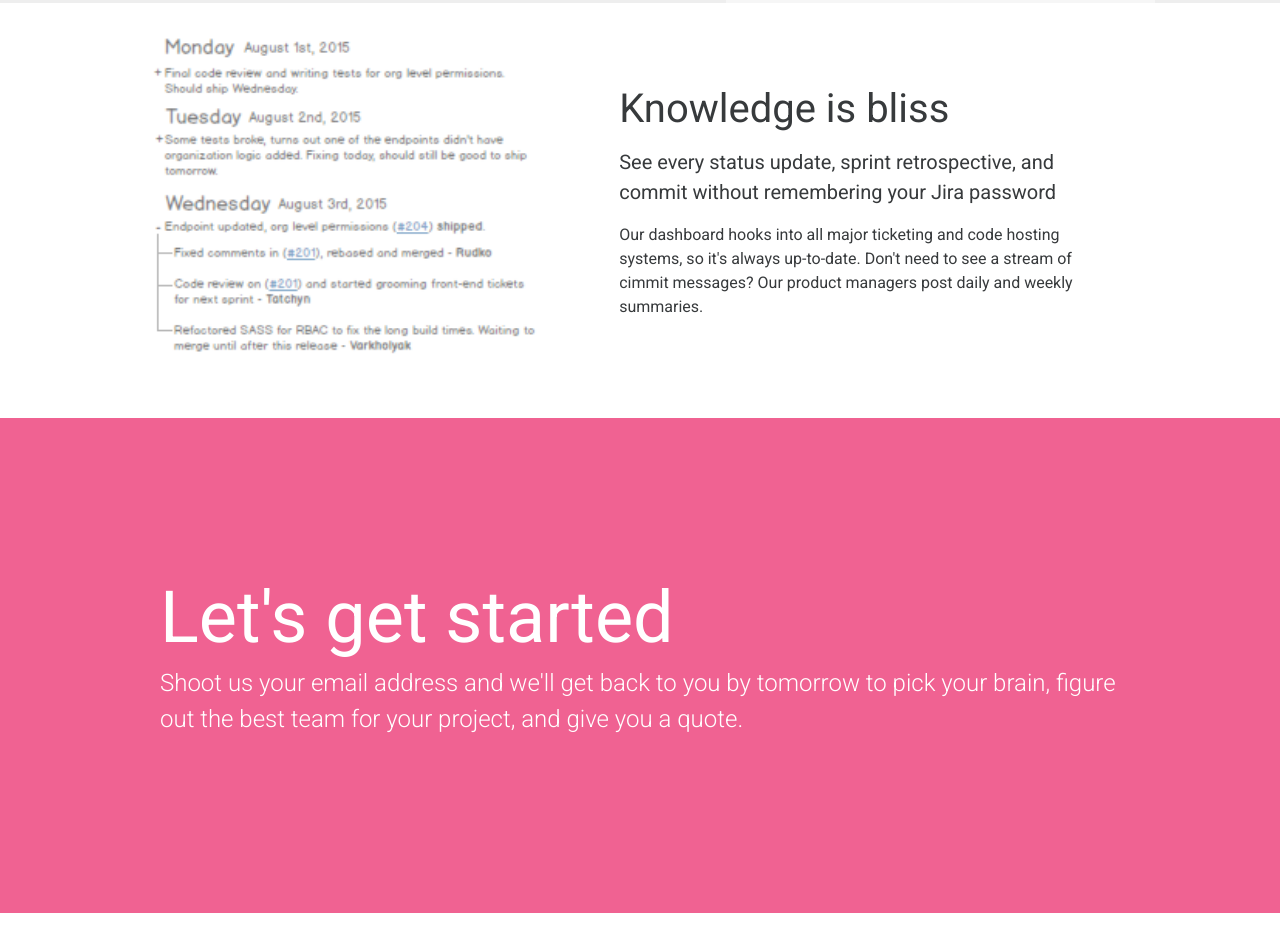
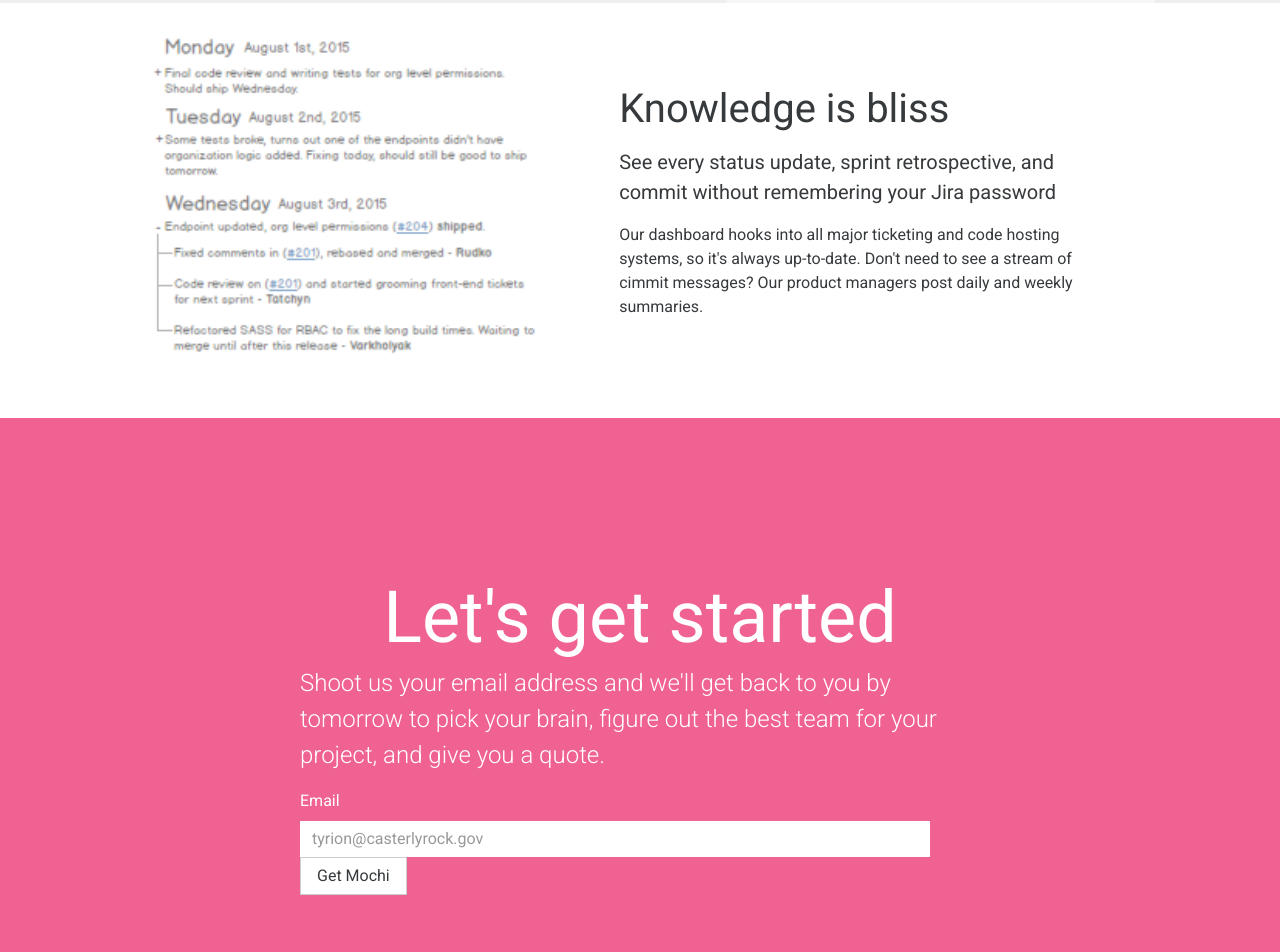
Before and after one commit to hackcorps/hackdashboard, a plain HTML site: page index.html in a window 1280 px wide. Shown: the part 1376-2328 px from the top of the page. Before the commit the page ends 2289 px from the top, so only its background shows below. Drawn offline with nearby package versions, Linux system fonts and the light colour scheme.

Commit message:
Added email form

```diff
--- a/bs-override.css
+++ b/bs-override.css
@@ -33,6 +33,10 @@
 .jumbotron-secondary {
   background-color: #F06292;
   color: white;
+}
+
+.container-fluid .jumbotron-secondary {
+  padding: 160px 300px;
 }
 
 .jumbotron h1 {
@@ -111,3 +115,18 @@
 .panel-overlay:hover {
   opacity: 0;
 }
+
+.text-center {
+  text-align: center;
+}
+
+input.quote-email {
+  width: 630px !important;
+  margin-right: 20px;
+  border: none;
+  border-radius: 0;
+}
+
+.btn {
+  border-radius: 0;
+}
--- a/index.html
+++ b/index.html
@@ -100,9 +100,18 @@
 
     <div class="container-fluid container-full-width">
       <div class="jumbotron jumbotron-secondary">
-        <h1 class="display-2">Let's get started</h1>
+        <h1 class="display-2 text-center">Let's get started</h1>
         <p class="lead">Shoot us your email address and we'll get back to you by tomorrow to pick your brain,
         figure out the best team for your project, and give you a quote.</p>
+        <label for="email">Email</label>
+        <form class="form-inline">
+
+          <fieldset class="form-group">
+
+            <input type="text" class="form-control quote-email" id="email" placeholder="tyrion@casterlyrock.gov">
+            <button class="btn btn-secondary">Get Mochi</button>
+          </fieldset>
+        </form>
       </div>
     </div>
 
```
